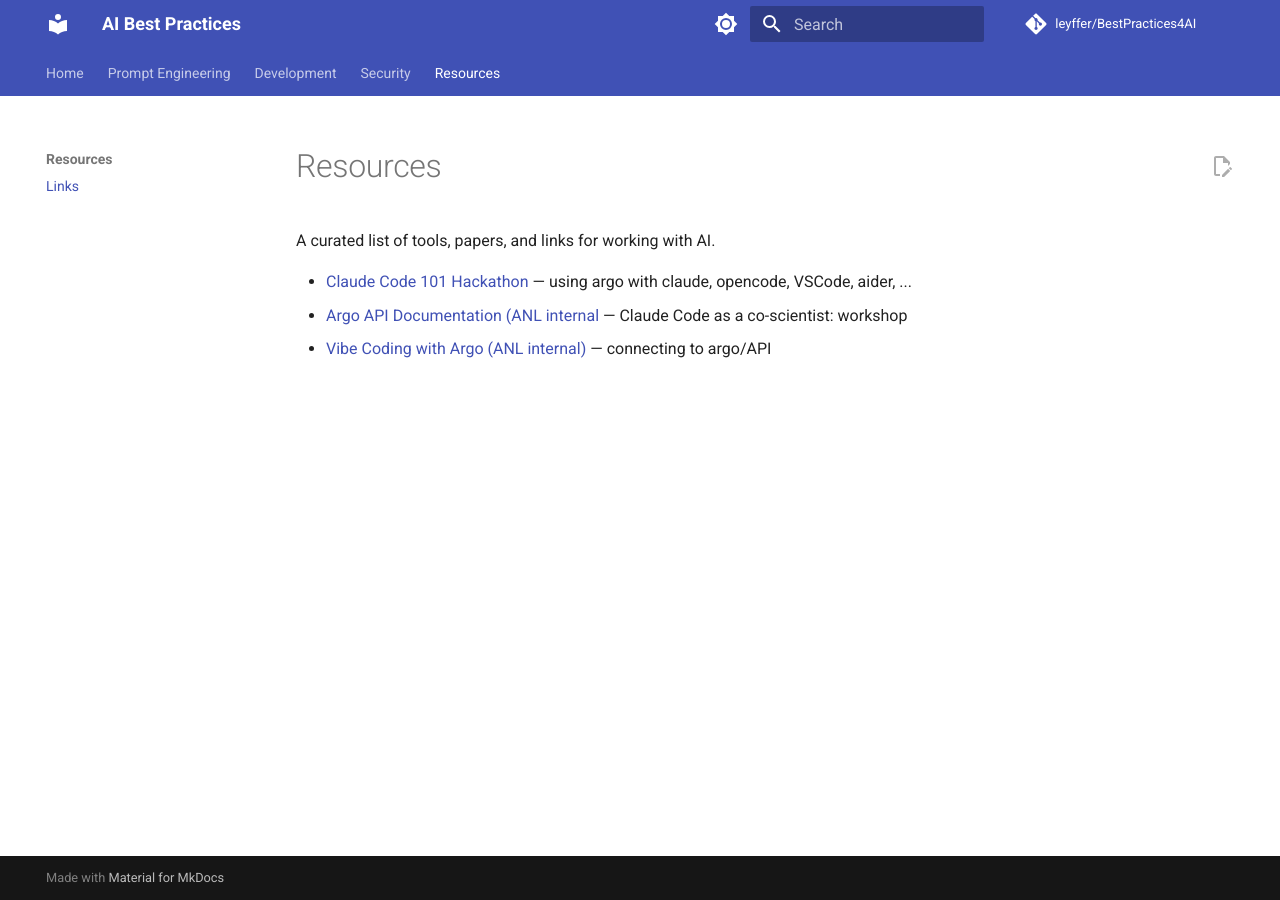
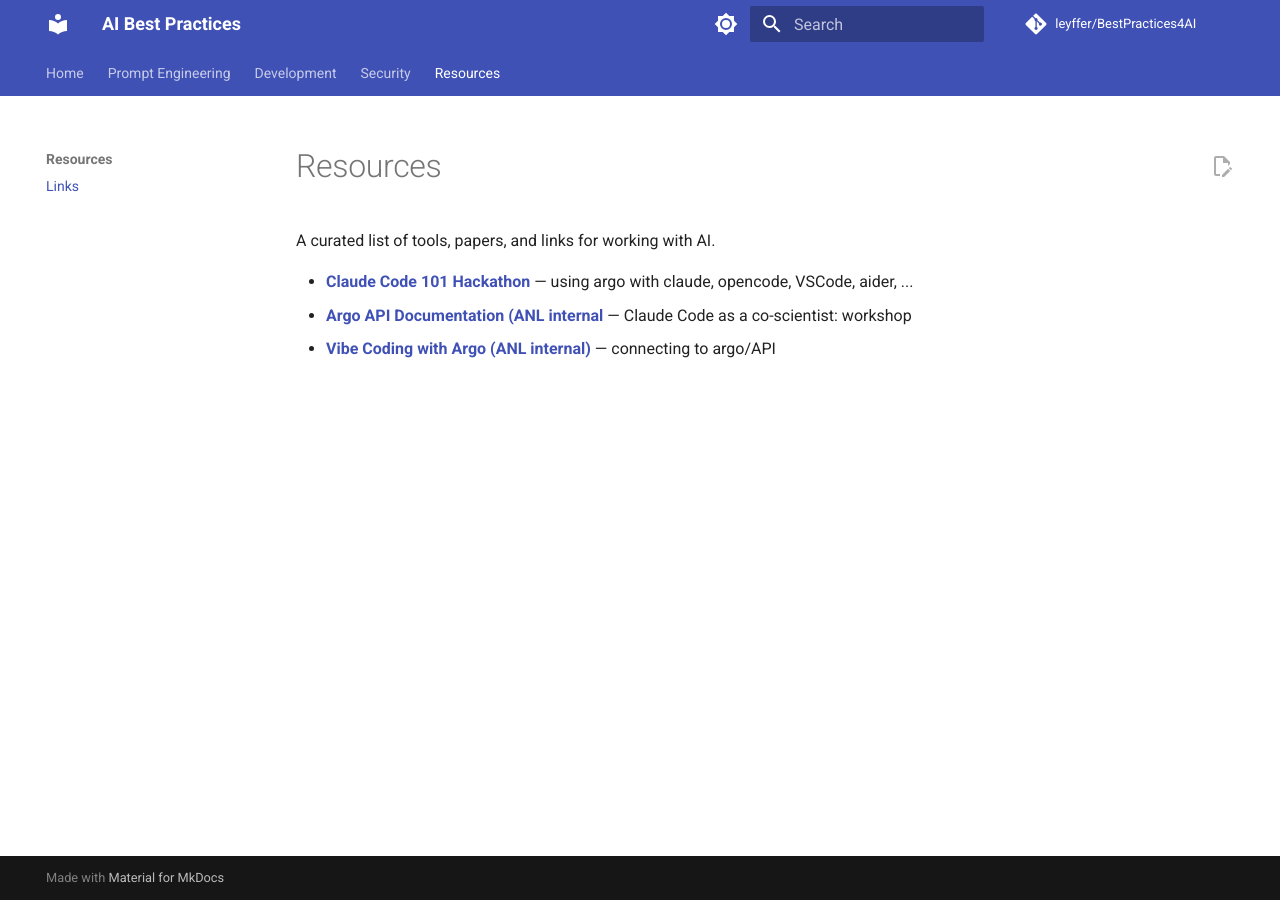
Before and after one commit to leyffer/BestPractices4AI, an MkDocs documentation site: the page built from docs/resources/links.md, in a window 1280 px wide. Built offline with MkDocs 1.6.1 and Material for MkDocs 9.7.7, drawn with Linux system fonts in a browser that asks for light colours; comment, search, counter and statistics services are not loaded.

```diff
--- a/docs/resources/links.md
+++ b/docs/resources/links.md
@@ -2,6 +2,6 @@
 
 A curated list of tools, papers, and links for working with AI.
 
-* [Claude Code 101 Hackathon](https://github.com/wilke/claude-code-101) — using argo with claude, opencode, VSCode, aider, ...
-* [Argo API Documentation (ANL internal](https://anl.app.box.com/notes/1444961193376?s=ubtrsefonqeo9xppdzcurezy8rzsbs96) — Claude Code as a co-scientist: workshop
-* [Vibe Coding with Argo (ANL internal)](https://anl.app.box.com/notes/1871610644419?s=hxc72dkm0a8mlmo7ownfl4ixwx6iu3ko) — connecting to argo/API
+- **[Claude Code 101 Hackathon](https://github.com/wilke/claude-code-101)** — using argo with claude, opencode, VSCode, aider, ...
+- **[Argo API Documentation (ANL internal](https://anl.app.box.com/notes/1444961193376?s=ubtrsefonqeo9xppdzcurezy8rzsbs96)** — Claude Code as a co-scientist: workshop
+- **[Vibe Coding with Argo (ANL internal)](https://anl.app.box.com/notes/1871610644419?s=hxc72dkm0a8mlmo7ownfl4ixwx6iu3ko)** — connecting to argo/API
```
